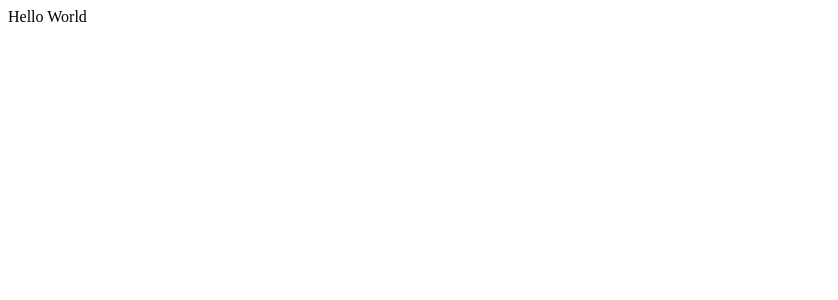
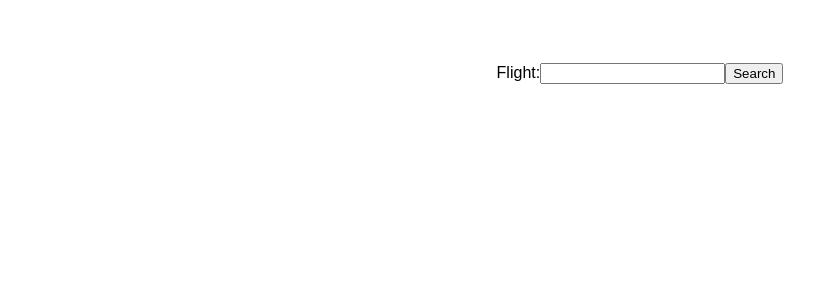
Before and after one commit to JSalazr/flight-tracker, a React app: page / in a window 1280 px wide. Shown: the top 300 px of the page, without its empty margins (0-838 px from the left). Built offline with nearby package versions, Linux system fonts and the light colour scheme.

Commit message:
Added sass to the project. Added form for search.

```diff
--- a/src/App.js
+++ b/src/App.js
@@ -1,12 +1,14 @@
 import React from 'react';
+import LandingPage from './components/landingPage';
+import './styles/styles.scss';
 
 class App extends React.Component {
   render() {
 
     return (
-		<div>
-			Hello World
-		</div>
+			<div className="container">
+				<LandingPage className="landingPage" />
+			</div>
     );
   }
 }
--- /dev/null
+++ b/src/components/landingPage/index.js
@@ -0,0 +1,15 @@
+import React from 'react';
+import SearchForm from '../search';
+
+class LandingPage extends React.Component {
+  render() {
+
+    return (
+      <div>
+        <SearchForm />
+      </div>
+    );
+  }
+}
+
+export default LandingPage;
--- /dev/null
+++ b/src/components/search/index.js
@@ -0,0 +1,18 @@
+import React from 'react';
+
+class SearchForm extends React.Component {
+  render() {
+
+    return (
+      <form>
+        <label>
+          Flight:
+          <input type="text" name="name" />
+        </label>
+        <input type="submit" value="Search" />
+      </form>
+    );
+  }
+}
+
+export default SearchForm;
--- /dev/null
+++ b/src/styles/styles.scss
@@ -0,0 +1,18 @@
+.container {
+  font-family: sans-serif;
+  line-height: 1.15;
+  -ms-text-size-adjust: 100%;
+  -webkit-text-size-adjust: 100%;
+  display: flex;
+  justify-content: center;
+  margin-top: 5%;
+}
+
+.center {
+  width: 50%;
+  border-radius: 25px;
+  background: #EDCE85;
+  padding: 20px;
+  color: #264653;
+  box-shadow: 3px 3px 3px #264653;
+}
--- a/webpack.config.js
+++ b/webpack.config.js
@@ -13,8 +13,20 @@ const config = {
         ],
         exclude: /node_modules/,
       },
+      {
+        test: /\.(css|sass|scss)$/,
+        use: [
+          'style-loader',
+          'css-loader',
+          'sass-loader'
+        ],
+      }
     ],
   },
+  output: {
+    path: __dirname,
+    filename: 'bundle.js'
+},
 };
 
 module.exports = config;
```
Also changed, not shown: package.json (+7 -3 lines), 1 other file (tests, documents, lock files or other folders).
